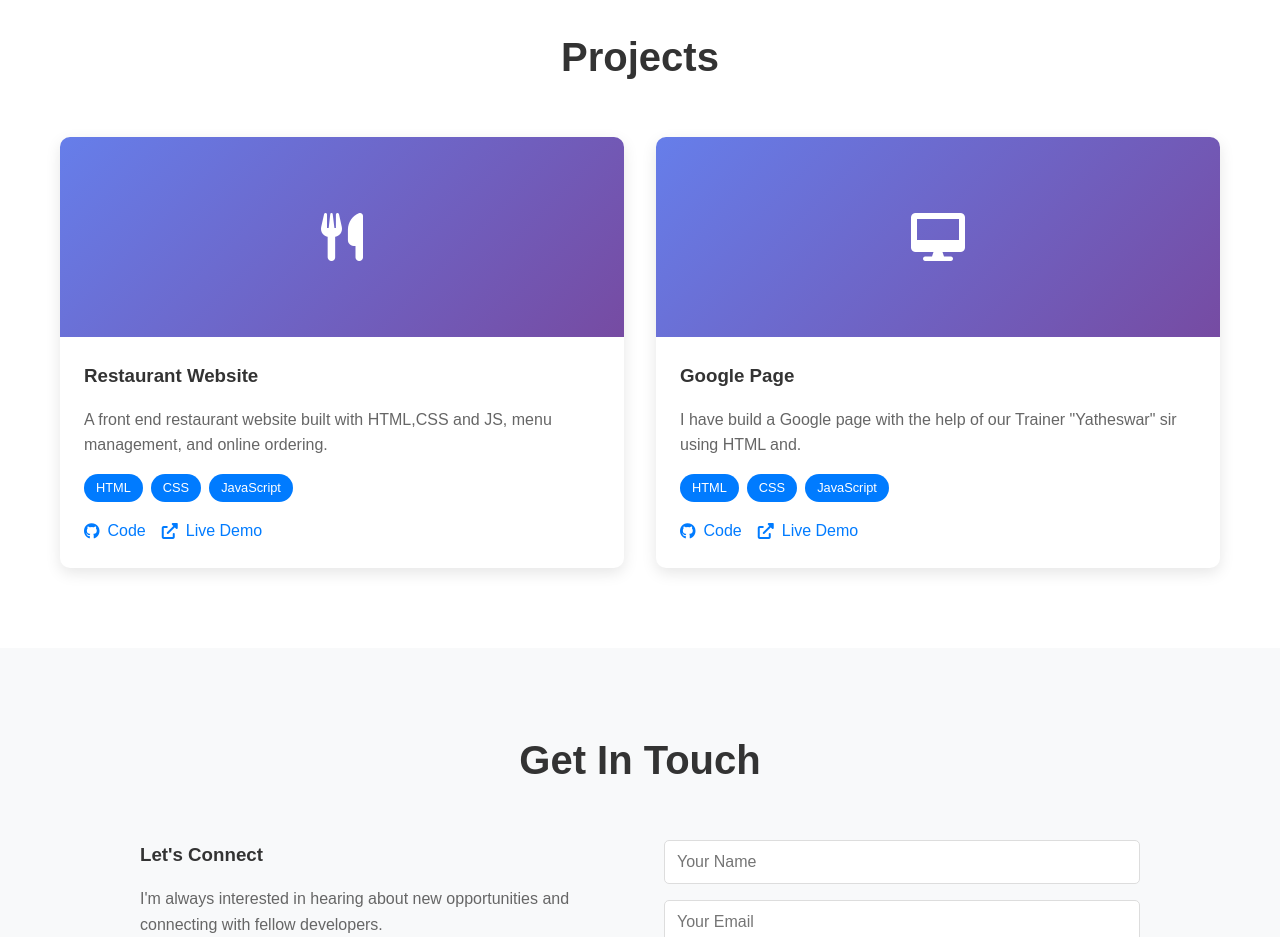
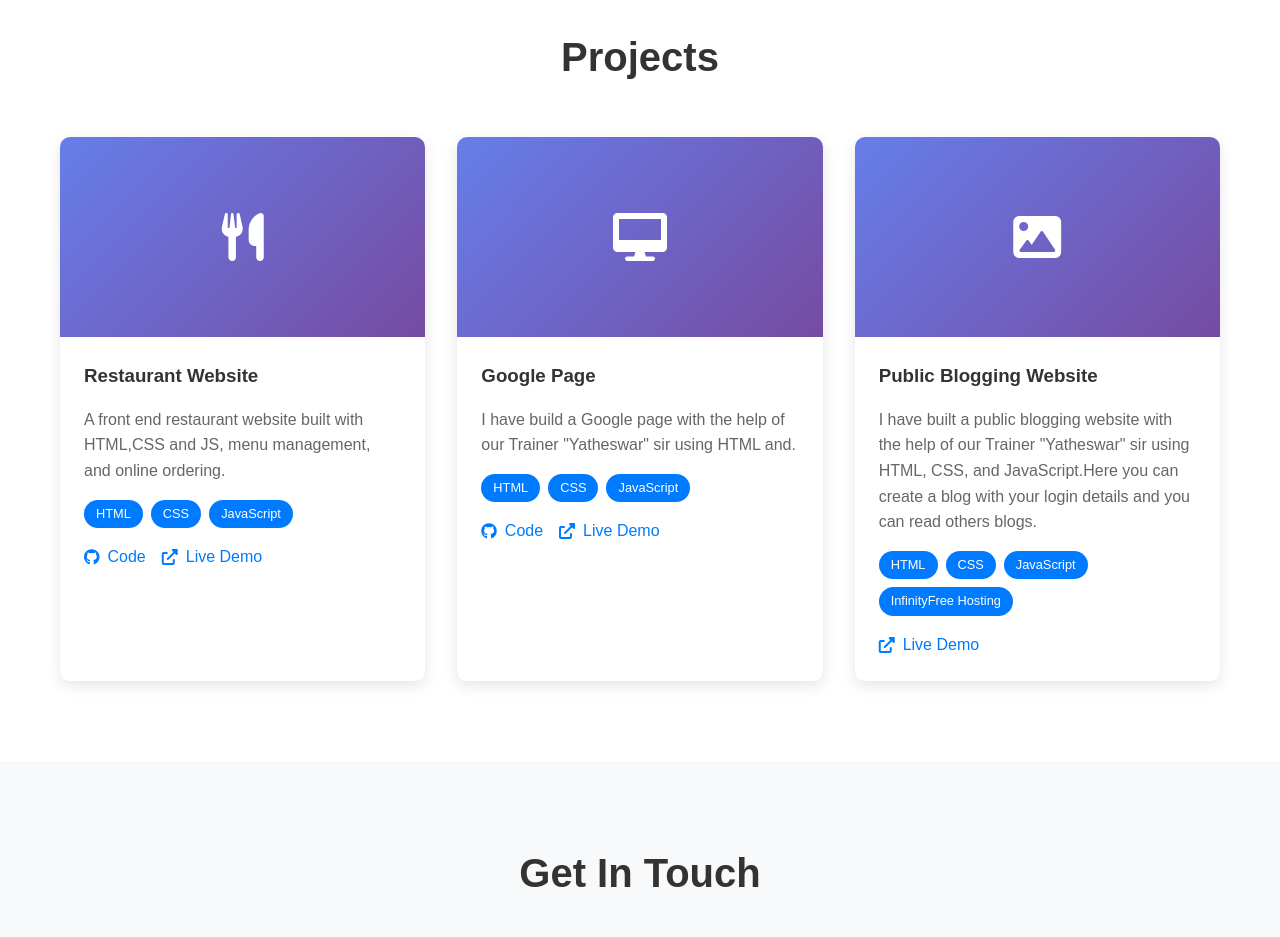
Before and after one commit to VenkataMidhunReddy/Portfolio, a plain HTML site: page index.html in a window 1280 px wide. Shown: the part 2400-3337 px from the top of the page. Drawn offline with Linux system fonts and the light colour scheme.

Commit message:
first commit

```diff
--- a/index.html
+++ b/index.html
@@ -205,6 +205,27 @@
                         </div>
                     </div>
                 </div>
+                 <div class="project-card">
+                    <div class="project-image">
+                        <i class="fas fa-image"></i>
+                    </div>
+                    <div class="project-content">
+                        <h3>Public Blogging Website</h3>
+                        <p>I have built a public blogging website with the help of our Trainer "Yatheswar" sir using HTML, CSS, and JavaScript.Here you can create a blog with your login details and you can read others blogs.</p>
+                        <div class="project-tech">
+                            <span>HTML</span>
+                            <span>CSS</span>
+                            <span>JavaScript</span>
+                            <span>InfinityFree Hosting</span>
+                        </div>
+                        <div class="project-links">
+                            <a href="https://MidhunReddy.infinityfreeapp.com" class="project-link">
+                                <i class="fas fa-external-link-alt"></i>
+                                Live Demo
+                            </a>
+                        </div>
+                    </div>
+                </div>
 
             </div>
         </div>
```
